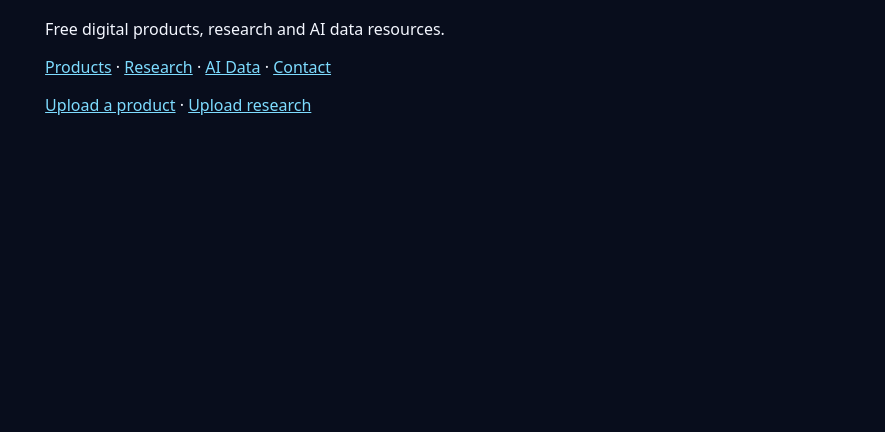
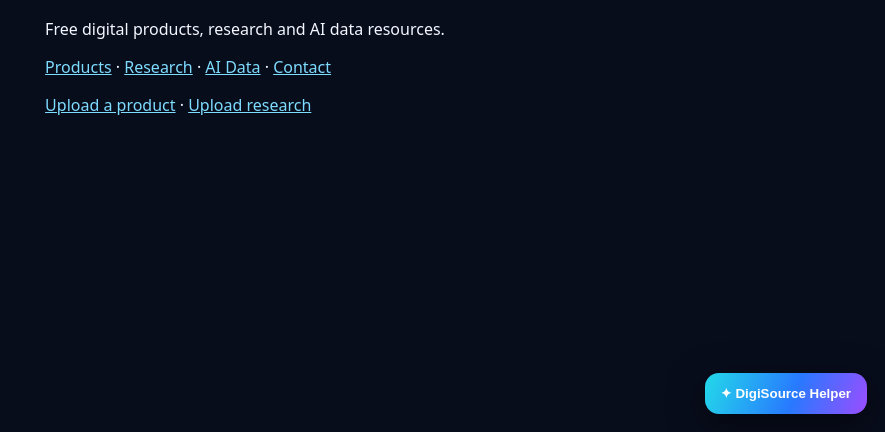
Before and after one commit to indianplaysai08-lgtm/Digisource, a plain HTML site: page index.html in a window 1280 px wide. Shown: the part 368-800 px from the top of the page, without its empty margins (395-1280 px from the left). Drawn offline with Linux system fonts and the light colour scheme.

Commit message:
Add DigiSource Helper chat widget to page

```diff
--- a/index.html
+++ b/index.html
@@ -1 +1,10 @@
-<!doctype html><html lang="en"><head><meta charset="utf-8"><meta name="viewport" content="width=device-width,initial-scale=1"><meta name="theme-color" content="#080d1c"><title>DigiSource | Overview</title><style>body{margin:0;background:#080d1c;color:#f4f7ff;font:16px system-ui;display:grid;place-items:center;min-height:100vh}.box{max-width:600px;padding:35px}a{color:#7edcff}</style></head><body><div class="box"><h1>DigiSource</h1><p>Free digital products, research and AI data resources.</p><p><a href="/products">Products</a> · <a href="/research">Research</a> · <a href="/ai">AI Data</a> · <a href="/contact">Contact</a></p><p><a href="/upload-product">Upload a product</a> · <a href="/upload-research">Upload research</a></p></div></body></html>
+<!doctype html><html lang="en"><head><meta charset="utf-8"><meta name="viewport" content="width=device-width,initial-scale=1"><meta name="theme-color" content="#080d1c"><title>DigiSource | Overview</title><style>body{margin:0;background:#080d1c;color:#f4f7ff;font:16px system-ui;display:grid;place-items:center;min-height:100vh}.box{max-width:600px;padding:35px}a{color:#7edcff}</style></head><body><div class="box"><h1>DigiSource</h1><p>Free digital products, research and AI data resources.</p><p><a href="/products">Products</a> · <a href="/research">Research</a> · <a href="/ai">AI Data</a> · <a href="/contact">Contact</a></p><p><a href="/upload-product">Upload a product</a> · <a href="/upload-research">Upload research</a></p></div><style>
+.ds-chat-launch{position:fixed;right:18px;bottom:18px;z-index:30;border:0;border-radius:14px;padding:13px 16px;background:linear-gradient(110deg,#23d9e9,#2879ff 55%,#9b4dff);color:white;font-weight:800;box-shadow:0 10px 35px #0008;cursor:pointer}
+.ds-chat{display:none;position:fixed;right:18px;bottom:76px;width:min(350px,calc(100vw - 30px));height:420px;max-height:70vh;z-index:30;background:#0d172a;border:1px solid #385178;border-radius:18px;box-shadow:0 20px 60px #000b;overflow:hidden;flex-direction:column}
+.ds-chat.open{display:flex}.ds-head{padding:13px 15px;background:#142544;display:flex;justify-content:space-between;align-items:center}.ds-body{padding:13px;overflow:auto;flex:1;display:flex;flex-direction:column;gap:9px}.ds-msg{max-width:90%;padding:9px 11px;border-radius:12px;background:#172743;color:#e0eaff;font-size:13px}.ds-msg.user{align-self:flex-end;background:#214e9c}.ds-form{display:flex;gap:7px;padding:9px;border-top:1px solid #ffffff20}.ds-form input{flex:1;min-width:0;background:#091426;color:white;border:1px solid #344866;border-radius:9px;padding:9px}.ds-form button{background:#286cf2;border:0;color:white;border-radius:9px;padding:0 12px}
+</style>
+<button class="ds-chat-launch" id="dsOpen">✦ DigiSource Helper</button>
+<aside class="ds-chat" id="dsChat"><div class="ds-head"><strong>✦ DigiSource Helper</strong><button id="dsClose" style="background:none;border:0;color:white;font-size:20px">×</button></div><div class="ds-body" id="dsBody"><div class="ds-msg">Hi! I can guide you to free products, research, AI datasets, upload forms and support. What are you looking for?</div></div><form class="ds-form" id="dsForm"><input id="dsInput" placeholder="Ask DigiSource Helper..." aria-label="Ask DigiSource Helper"><button>Send</button></form></aside>
+<script>
+(()=>{const panel=document.getElementById('dsChat'),body=document.getElementById('dsBody');document.getElementById('dsOpen').onclick=()=>panel.classList.toggle('open');document.getElementById('dsClose').onclick=()=>panel.classList.remove('open');function add(t,c){const d=document.createElement('div');d.className='ds-msg '+(c||'');d.textContent=t;body.appendChild(d);body.scrollTop=body.scrollHeight}document.getElementById('dsForm').onsubmit=e=>{e.preventDefault();const i=document.getElementById('dsInput'),q=i.value.trim().toLowerCase();if(!q)return;add(i.value,'user');i.value='';let a='I can help you navigate DigiSource. Ask about Products, Research, AI Data, Uploads or Contact.';if(/product|ebook|template|download/.test(q))a='Open Products to explore free downloads, or Upload a Product to submit a free resource.';else if(/research|report|study/.test(q))a='Open Research to explore published work, or Upload Research to submit your report.';else if(/ai|dataset|training data/.test(q))a='Open AI Data Library to browse datasets. Check each dataset licence: public access does not automatically allow AI training.';else if(/upload|contribute|share/.test(q))a='Use Upload a Product or Upload Research in the left navigation. Uploading is not active until secure cloud storage is connected.';else if(/contact|email|support/.test(q))a='Contact DigiSource at yg771085@gmail.com.';setTimeout(()=>add(a),120)}}})();
+</script></body></html>
```
